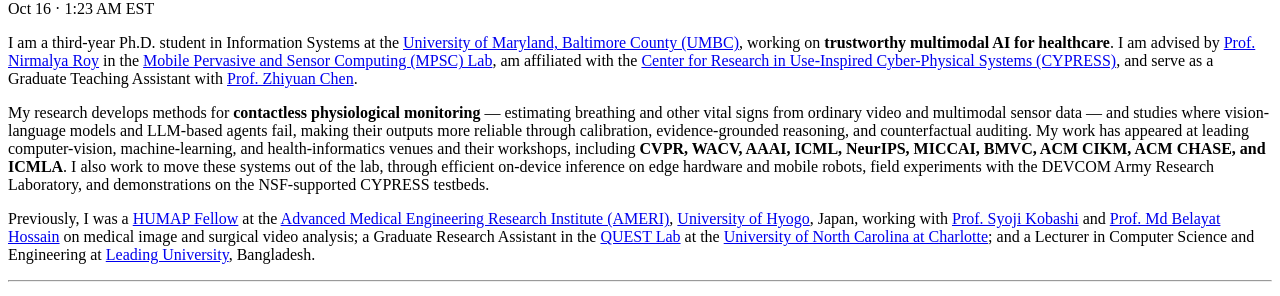
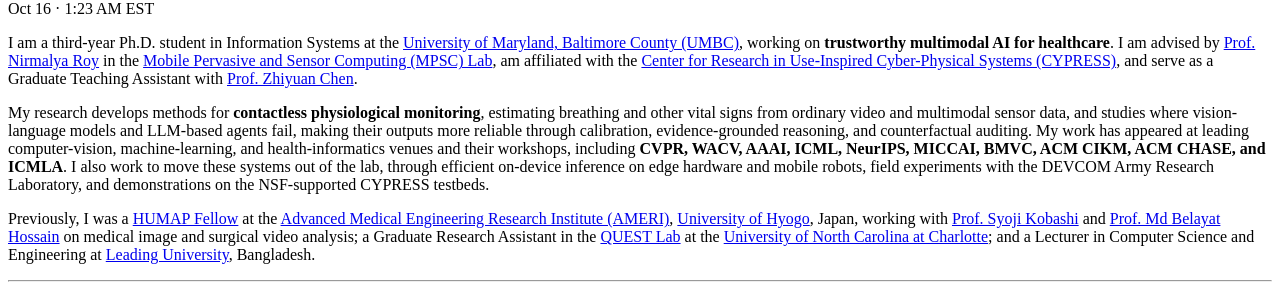
Before and after one commit to sakibshadman/sakibshadman.github.io, a Jekyll site: the page built from _pages/includes/intro.md, in a window 1280 px wide. Shown: the part 1518-1814 px from the top of the page. Built offline with Jekyll 4.4.1, drawn with Linux system fonts in a browser that asks for light colours; our own code applies the rules of GitHub Pages for plain Markdown files.

Commit message:
Add files via upload

```diff
--- a/_pages/includes/intro.md
+++ b/_pages/includes/intro.md
@@ -1,6 +1,6 @@
 I am a third-year Ph.D. student in Information Systems at the [University of Maryland, Baltimore County (UMBC)](https://umbc.edu/), working on **trustworthy multimodal AI for healthcare**. I am advised by [Prof. Nirmalya Roy](https://artiamas.umd.edu/nirmalya-roy/) in the [Mobile Pervasive and Sensor Computing (MPSC) Lab](https://mpsc.umbc.edu/home), am affiliated with the [Center for Research in Use-Inspired Cyber-Physical Systems (CYPRESS)](https://cypress.umbc.edu/), and serve as a Graduate Teaching Assistant with [Prof. Zhiyuan Chen](https://userpages.umbc.edu/~zhchen/).
 
-My research develops methods for **contactless physiological monitoring** — estimating breathing and other vital signs from ordinary video and multimodal sensor data — and studies where vision-language models and LLM-based agents fail, making their outputs more reliable through calibration, evidence-grounded reasoning, and counterfactual auditing. My work has appeared at leading computer-vision, machine-learning, and health-informatics venues and their workshops, including **CVPR, WACV, AAAI, ICML, NeurIPS, MICCAI, BMVC, ACM CIKM, ACM CHASE, and ICMLA**. I also work to move these systems out of the lab, through efficient on-device inference on edge hardware and mobile robots, field experiments with the DEVCOM Army Research Laboratory, and demonstrations on the NSF-supported CYPRESS testbeds.
+My research develops methods for **contactless physiological monitoring**, estimating breathing and other vital signs from ordinary video and multimodal sensor data, and studies where vision-language models and LLM-based agents fail, making their outputs more reliable through calibration, evidence-grounded reasoning, and counterfactual auditing. My work has appeared at leading computer-vision, machine-learning, and health-informatics venues and their workshops, including **CVPR, WACV, AAAI, ICML, NeurIPS, MICCAI, BMVC, ACM CIKM, ACM CHASE, and ICMLA**. I also work to move these systems out of the lab, through efficient on-device inference on edge hardware and mobile robots, field experiments with the DEVCOM Army Research Laboratory, and demonstrations on the NSF-supported CYPRESS testbeds.
 
 Previously, I was a [HUMAP Fellow](https://hyogo-humap.jp/en/search/203) at the [Advanced Medical Engineering Research Institute (AMERI)](https://ame-hyogo.org/english/), [University of Hyogo](https://www.u-hyogo.ac.jp/english/), Japan, working with [Prof. Syoji Kobashi](https://sites.google.com/site/syojikobashi/people/syojikobashi) and [Prof. Md Belayat Hossain](https://academics.siu.edu/computing-and-technology/computer-science/faculty/hossain-mdbelayat.php) on medical image and surgical video analysis; a Graduate Research Assistant in the [QUEST Lab](https://coefs.charlotte.edu/fdeeba/) at the [University of North Carolina at Charlotte](https://www.charlotte.edu/); and a Lecturer in Computer Science and Engineering at [Leading University](https://www.lus.ac.bd/), Bangladesh.
 
```
